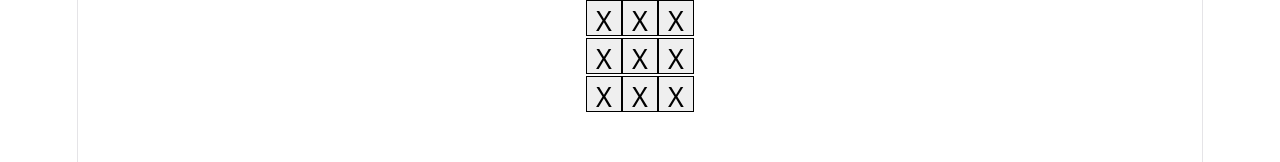
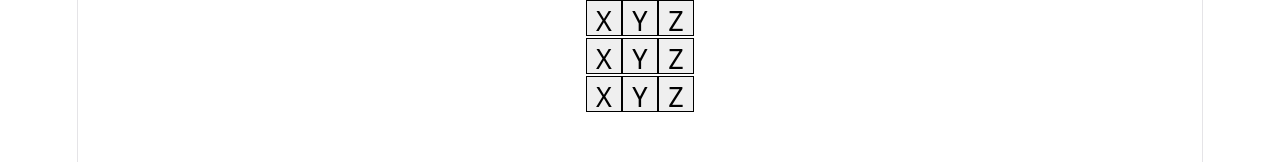
Before and after one commit to mattthewja/Hello-World-React, a React (Vite) app: page / in a window 1280 px wide. Shown: the top 162 px of the page. Built offline with nearby package versions, Linux system fonts and the light colour scheme.

Commit message:
add: handleClickSquare() method to Square function in Board logic

```diff
--- a/src/components/objects/board/Board.tsx
+++ b/src/components/objects/board/Board.tsx
@@ -1,8 +1,16 @@
 import './Board.css'
 
-function Square() {
+type SquareProps = {
+    value: string
+};
+
+function Square(Props : SquareProps) {
+    function handleClickSquare() {
+        // do something
+    }
+
     return (
-        <button className="square">X</button>
+        <button className="square" onClick={handleClickSquare}>{Props.value}</button>
     )
 }
 
@@ -10,19 +18,19 @@ export default function Board() {
     return (
         <>
             <div className="board-row">
-                <Square />
-                <Square />
-                <Square />
+                <Square value="X"/>
+                <Square value="Y"/>
+                <Square value="Z"/>
             </div>
             <div className="board-row">
-                <Square />
-                <Square />
-                <Square />
+                <Square value="X"/>
+                <Square value="Y"/>
+                <Square value="Z"/>
             </div>
             <div className="board-row">
-                <Square />
-                <Square />
-                <Square />
+                <Square value="X"/>
+                <Square value="Y"/>
+                <Square value="Z"/>
             </div>
         </>
     )
```
